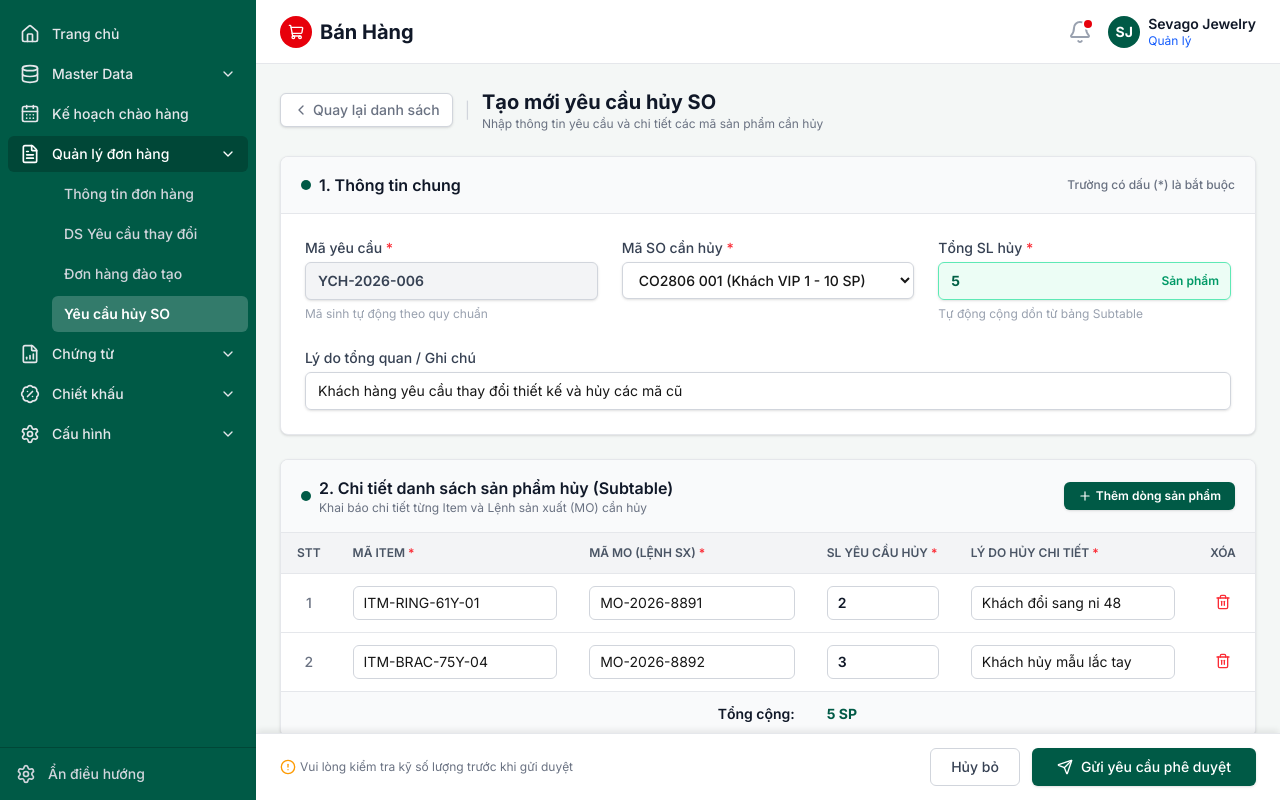
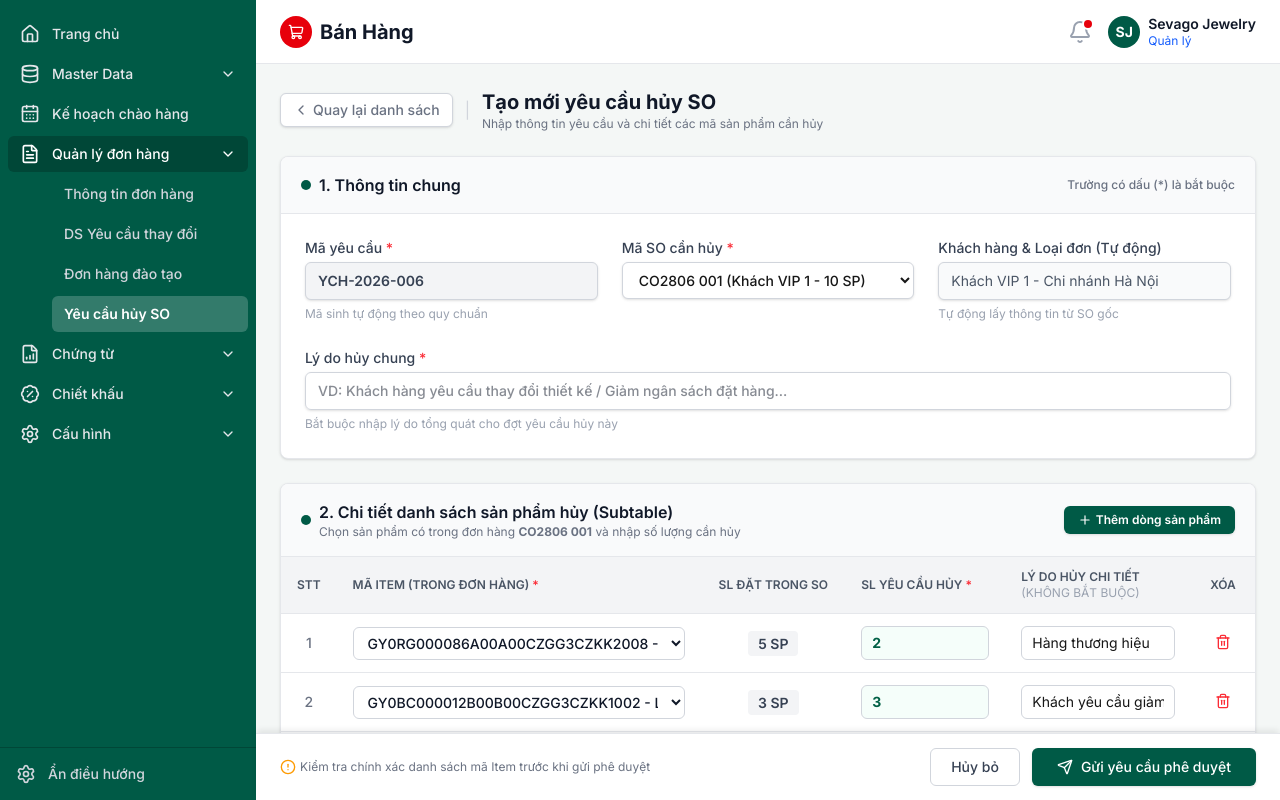
Before and after one commit to midumidu1213-collab/order-prototype, a Next.js app: page /cancel-requests/create in a window 1280 px wide. Built offline with nearby package versions, Linux system fonts and the light colour scheme.

Commit message:
Update-cancel-request-form-remove-fields-and-filter-items-by-so

```diff
--- a/src/app/cancel-requests/create/page.js
+++ b/src/app/cancel-requests/create/page.js
@@ -1,9 +1,53 @@
 "use client";
 
-import { useState } from "react";
+import { useState, useEffect } from "react";
 import Link from "next/link";
 import { useRouter } from "next/navigation";
-import { ChevronLeft, Plus, Trash2, Save, Send, AlertCircle, CheckCircle2 } from "lucide-react";
+import { ChevronLeft, Plus, Trash2, Send, AlertCircle, CheckCircle2, Package } from "lucide-react";
+
+// Mock Database các SO và danh sách Item chi tiết tương ứng
+const SO_DATABASE = {
+  "CO2806 001": {
+    customerName: "Khách VIP 1 - Chi nhánh Hà Nội",
+    orderType: "Đơn bán lẻ",
+    items: [
+      { itemCode: "GY0RG000086A00A00CZGG3CZKK2008", itemName: "Nhẫn Kim Cương Vàng 61Y (Ni 48)", orderedQty: 5 },
+      { itemCode: "GY0BC000012B00B00CZGG3CZKK1002", itemName: "Lắc Tay Nữ Ý 61Y (Size 16cm)", orderedQty: 3 },
+      { itemCode: "GY0NE000099A00A00CZGG3CZKK3001", itemName: "Dây Chuyền Trơn 61Y (Dài 45cm)", orderedQty: 2 },
+    ],
+  },
+  "CO2806 002": {
+    customerName: "Nguyễn Văn An - Đại lý Cầu Giấy",
+    orderType: "Gia công",
+    items: [
+      { itemCode: "GY0RG000055A00A00CZGG3CZKK1001", itemName: "Nhẫn Nam Đính Đá Topaz 61Y", orderedQty: 3 },
+      { itemCode: "GY0EA000033B00B00CZGG3CZKK2005", itemName: "Bông Tai Nụ Hoa 61Y", orderedQty: 2 },
+    ],
+  },
+  "CO2806 003": {
+    customerName: "Đại lý Vàng Bạc Đá Quý X - TP.HCM",
+    orderType: "Đơn sỉ",
+    items: [
+      { itemCode: "GY0RG000088A00A00CZGG3CZKK4000", itemName: "Bộ Nhẫn Cưới Bạch Kim 75Y", orderedQty: 10 },
+      { itemCode: "GY0BC000077B00B00CZGG3CZKK5000", itemName: "Vòng Tay Rồng Phượng 75Y", orderedQty: 10 },
+    ],
+  },
+  "CO2806 004": {
+    customerName: "Chị Hạnh - Khách VIP",
+    orderType: "Gia công",
+    items: [
+      { itemCode: "GY0PD000021A00A00CZGG3CZKK1100", itemName: "Mặt Dây Chuyền Sapphire Xanh", orderedQty: 2 },
+    ],
+  },
+  "CO2806 005": {
+    customerName: "Anh Tú - Showroom Quận 1",
+    orderType: "Đơn bán lẻ",
+    items: [
+      { itemCode: "GY0RG000091A00A00CZGG3CZKK9901", itemName: "Nhẫn Đính Hôn Solitaire 61Y", orderedQty: 8 },
+      { itemCode: "GY0BR000044A00A00CZGG3CZKK8802", itemName: "Lắc Tay Tennis Kim Cương 61Y", orderedQty: 7 },
+    ],
+  },
+};
 
 export default function CreateCancelRequest() {
   const router = useRouter();
@@ -12,43 +56,63 @@ export default function CreateCancelRequest() {
   const [formData, setFormData] = useState({
     requestCode: "YCH-2026-006",
     soCode: "CO2806 001",
-    requester: "Nguyễn Văn An",
-    requestDate: new Date().toISOString().split("T")[0],
-    approver: "Trần Thị Bích",
-    approveDate: "",
-    generalReason: "Khách hàng yêu cầu thay đổi thiết kế và hủy các mã cũ",
+    generalReason: "",
   });
+
+  const selectedSO = SO_DATABASE[formData.soCode] || { customerName: "-", items: [] };
 
   // Subtable State
   const [items, setItems] = useState([
     {
       id: 1,
-      itemCode: "ITM-RING-61Y-01",
-      moCode: "MO-2026-8891",
+      itemCode: "GY0RG000086A00A00CZGG3CZKK2008",
+      orderedQty: 5,
       qty: 2,
-      reason: "Khách đổi sang ni 48",
+      reason: "Hàng thương hiệu",
     },
     {
       id: 2,
-      itemCode: "ITM-BRAC-75Y-04",
-      moCode: "MO-2026-8892",
+      itemCode: "GY0BC000012B00B00CZGG3CZKK1002",
+      orderedQty: 3,
       qty: 3,
-      reason: "Khách hủy mẫu lắc tay",
+      reason: "Khách yêu cầu giảm SL",
     },
   ]);
 
   const [notification, setNotification] = useState(null);
 
+  // Khi người dùng đổi SO ở Header -> Tự động reset và load các item thuộc SO đó vào Subtable
+  const handleSOChange = (newSOCode) => {
+    setFormData((prev) => ({ ...prev, soCode: newSOCode }));
+    const soData = SO_DATABASE[newSOCode];
+    if (soData && soData.items.length > 0) {
+      setItems([
+        {
+          id: Date.now(),
+          itemCode: soData.items[0].itemCode,
+          orderedQty: soData.items[0].orderedQty,
+          qty: 1,
+          reason: "",
+        },
+      ]);
+    } else {
+      setItems([]);
+    }
+  };
+
   // Tính tổng SL hủy từ Subtable
   const totalCancelQty = items.reduce((sum, item) => sum + (Number(item.qty) || 0), 0);
 
   const handleAddItem = () => {
+    const availableItems = selectedSO.items;
+    const defaultItem = availableItems[0] || { itemCode: "", orderedQty: 1 };
+
     const newItem = {
       id: Date.now(),
-      itemCode: `ITM-ITEM-0${items.length + 1}`,
-      moCode: `MO-2026-889${items.length + 3}`,
+      itemCode: defaultItem.itemCode,
+      orderedQty: defaultItem.orderedQty,
       qty: 1,
-      reason: "Khách yêu cầu hủy",
+      reason: "",
     };
     setItems([...items, newItem]);
   };
@@ -62,13 +126,32 @@ export default function CreateCancelRequest() {
   };
 
   const handleItemChange = (id, field, value) => {
+    if (field === "itemCode") {
+      // Khi chọn mã item mới từ dropdown -> cập nhật cả orderedQty tương ứng
+      const matchedItem = selectedSO.items.find((it) => it.itemCode === value);
+      const orderedQty = matchedItem ? matchedItem.orderedQty : 1;
+      setItems(
+        items.map((item) =>
+          item.id === id ? { ...item, itemCode: value, orderedQty: orderedQty, qty: 1 } : item
+        )
+      );
+    } else {
       setItems(
         items.map((item) => (item.id === id ? { ...item, [field]: value } : item))
       );
+    }
   };
 
   const handleSubmit = (e) => {
     e.preventDefault();
+    if (!formData.generalReason.trim()) {
+      setNotification({
+        type: "error",
+        message: "Vui lòng nhập 'Lý do hủy chung' trước khi gửi phê duyệt!",
+      });
+      return;
+    }
+
     setNotification({
       type: "success",
       message: `Đã tạo thành công yêu cầu hủy "${formData.requestCode}" với tổng số lượng hủy là ${totalCancelQty} SP! Đang chuyển hướng...`,
@@ -101,10 +184,16 @@ export default function CreateCancelRequest() {
       {notification && (
         <div
           className={`p-4 rounded-md flex items-center space-x-3 ${
-            notification.type === "success" ? "bg-green-50 text-green-800 border border-green-200" : "bg-red-50 text-red-800"
+            notification.type === "success"
+              ? "bg-green-50 text-green-800 border border-green-200"
+              : "bg-red-50 text-red-800 border border-red-200"
           }`}
         >
+          {notification.type === "success" ? (
             <CheckCircle2 className="h-5 w-5 text-green-600 flex-shrink-0" />
+          ) : (
+            <AlertCircle className="h-5 w-5 text-red-600 flex-shrink-0" />
+          )}
           <p className="text-sm font-medium">{notification.message}</p>
         </div>
       )}
@@ -141,46 +230,45 @@ export default function CreateCancelRequest() {
             </label>
             <select
               value={formData.soCode}
-              onChange={(e) => setFormData({ ...formData, soCode: e.target.value })}
+              onChange={(e) => handleSOChange(e.target.value)}
               className="mt-1 block w-full border border-gray-300 bg-white rounded-md shadow-sm py-2 px-3 focus:ring-[#005a46] focus:border-[#005a46] sm:text-sm font-medium"
             >
               <option value="CO2806 001">CO2806 001 (Khách VIP 1 - 10 SP)</option>
-              <option value="CO2806 002">CO2806 002 (Nguyễn Văn A - 5 SP)</option>
+              <option value="CO2806 002">CO2806 002 (Nguyễn Văn An - 5 SP)</option>
               <option value="CO2806 003">CO2806 003 (Đại lý X - 20 SP)</option>
               <option value="CO2806 004">CO2806 004 (Chị Hạnh - 2 SP)</option>
               <option value="CO2806 005">CO2806 005 (Anh Tú - 15 SP)</option>
             </select>
           </div>
 
-          {/* Tổng SL hủy */}
+          {/* Khách hàng (Đề xuất tối ưu: Tự động hiển thị theo SO) */}
           <div>
             <label className="block text-sm font-medium text-gray-700">
-              Tổng SL hủy <span className="text-red-500">*</span>
+              Khách hàng & Loại đơn (Tự động)
             </label>
-            <div className="mt-1 relative rounded-md shadow-sm">
             <input
-                type="number"
+              type="text"
               readOnly
-                value={totalCancelQty}
-                className="block w-full bg-emerald-50 border border-emerald-300 text-emerald-800 font-bold rounded-md py-2 px-3 text-sm focus:outline-none"
+              value={selectedSO.customerName}
+              className="mt-1 block w-full bg-gray-50 border border-gray-300 rounded-md shadow-sm py-2 px-3 text-sm text-gray-600 focus:outline-none cursor-not-allowed"
             />
-              <div className="absolute inset-y-0 right-0 pr-3 flex items-center pointer-events-none">
-                <span className="text-xs text-emerald-600 font-semibold">Sản phẩm</span>
-              </div>
-            </div>
-            <span className="text-xs text-gray-400">Tự động cộng dồn từ bảng Subtable</span>
+            <span className="text-xs text-gray-400">Tự động lấy thông tin từ SO gốc</span>
           </div>
 
-          {/* Ghi chú / Lý do chung */}
+          {/* Lý do hủy chung (BẮT BUỘC theo yêu cầu) */}
           <div className="md:col-span-3">
-            <label className="block text-sm font-medium text-gray-700">Lý do tổng quan / Ghi chú</label>
+            <label className="block text-sm font-medium text-gray-700">
+              Lý do hủy chung <span className="text-red-500">*</span>
+            </label>
             <input
               type="text"
+              required
               value={formData.generalReason}
               onChange={(e) => setFormData({ ...formData, generalReason: e.target.value })}
-              placeholder="Nhập lý do tổng thể của đợt hủy này..."
-              className="mt-1 block w-full border border-gray-300 rounded-md shadow-sm py-2 px-3 focus:ring-[#005a46] focus:border-[#005a46] sm:text-sm"
+              placeholder="VD: Khách hàng yêu cầu thay đổi thiết kế / Giảm ngân sách đặt hàng..."
+              className="mt-1 block w-full border border-gray-300 rounded-md shadow-sm py-2 px-3 focus:ring-[#005a46] focus:border-[#005a46] sm:text-sm font-medium text-gray-900"
             />
+            <span className="text-xs text-gray-400">Bắt buộc nhập lý do tổng quát cho đợt yêu cầu hủy này</span>
           </div>
         </div>
       </div>
@@ -192,7 +280,9 @@ export default function CreateCancelRequest() {
             <div className="h-2.5 w-2.5 rounded-full bg-[#005a46]"></div>
             <div>
               <h2 className="text-base font-semibold text-gray-900">2. Chi tiết danh sách sản phẩm hủy (Subtable)</h2>
-              <p className="text-xs text-gray-500">Khai báo chi tiết từng Item và Lệnh sản xuất (MO) cần hủy</p>
+              <p className="text-xs text-gray-500">
+                Chọn sản phẩm có trong đơn hàng <b>{formData.soCode}</b> và nhập số lượng cần hủy
+              </p>
             </div>
           </div>
 
@@ -212,16 +302,16 @@ export default function CreateCancelRequest() {
               <tr>
                 <th className="px-4 py-3 text-left text-xs font-semibold text-gray-600 uppercase w-12">STT</th>
                 <th className="px-4 py-3 text-left text-xs font-semibold text-gray-600 uppercase">
-                  Mã Item <span className="text-red-500">*</span>
+                  Mã Item (Trong đơn hàng) <span className="text-red-500">*</span>
                 </th>
-                <th className="px-4 py-3 text-left text-xs font-semibold text-gray-600 uppercase">
-                  Mã MO (Lệnh SX) <span className="text-red-500">*</span>
+                <th className="px-4 py-3 text-center text-xs font-semibold text-gray-600 uppercase w-36">
+                  SL đặt trong SO
                 </th>
-                <th className="px-4 py-3 text-left text-xs font-semibold text-gray-600 uppercase w-36">
+                <th className="px-4 py-3 text-left text-xs font-semibold text-gray-600 uppercase w-40">
                   SL yêu cầu hủy <span className="text-red-500">*</span>
                 </th>
                 <th className="px-4 py-3 text-left text-xs font-semibold text-gray-600 uppercase">
-                  Lý do hủy chi tiết <span className="text-red-500">*</span>
+                  Lý do hủy chi tiết <span className="text-xs text-gray-400 font-normal">(Không bắt buộc)</span>
                 </th>
                 <th className="px-4 py-3 text-center text-xs font-semibold text-gray-600 uppercase w-16">Xóa</th>
               </tr>
@@ -230,42 +320,53 @@ export default function CreateCancelRequest() {
               {items.map((item, index) => (
                 <tr key={item.id} className="hover:bg-gray-50 transition">
                   <td className="px-4 py-3 text-sm text-gray-500 font-medium text-center">{index + 1}</td>
+
+                  {/* Mã Item: Dropdown hiển thị các Item có trong SO */}
                   <td className="px-4 py-3">
-                    <input
-                      type="text"
+                    <select
                       value={item.itemCode}
                       onChange={(e) => handleItemChange(item.id, "itemCode", e.target.value)}
-                      placeholder="VD: ITM-RING-01"
-                      className="w-full border border-gray-300 rounded-md py-1.5 px-2.5 text-sm focus:ring-[#005a46] focus:border-[#005a46]"
-                    />
+                      className="w-full border border-gray-300 rounded-md py-1.5 px-2.5 text-sm font-medium text-gray-900 focus:ring-[#005a46] focus:border-[#005a46] bg-white"
+                    >
+                      {selectedSO.items.map((soItem) => (
+                        <option key={soItem.itemCode} value={soItem.itemCode}>
+                          {soItem.itemCode} - {soItem.itemName}
+                        </option>
+                      ))}
+                    </select>
                   </td>
-                  <td className="px-4 py-3">
-                    <input
-                      type="text"
-                      value={item.moCode}
-                      onChange={(e) => handleItemChange(item.id, "moCode", e.target.value)}
-                      placeholder="VD: MO-2026-001"
-                      className="w-full border border-gray-300 rounded-md py-1.5 px-2.5 text-sm focus:ring-[#005a46] focus:border-[#005a46]"
-                    />
+
+                  {/* SL đặt trong SO (Đề xuất tối ưu: Read-only để tiện so sánh) */}
+                  <td className="px-4 py-3 text-center">
+                    <span className="px-2.5 py-1 bg-gray-100 text-gray-700 rounded text-sm font-semibold">
+                      {item.orderedQty || selectedSO.items.find((it) => it.itemCode === item.itemCode)?.orderedQty || "-"} SP
+                    </span>
                   </td>
+
+                  {/* SL yêu cầu hủy */}
                   <td className="px-4 py-3">
                     <input
                       type="number"
                       min="1"
+                      max={item.orderedQty || 999}
                       value={item.qty}
                       onChange={(e) => handleItemChange(item.id, "qty", parseInt(e.target.value) || 0)}
-                      className="w-full border border-gray-300 rounded-md py-1.5 px-2.5 text-sm font-semibold text-gray-900 focus:ring-[#005a46] focus:border-[#005a46]"
+                      className="w-full border border-gray-300 rounded-md py-1.5 px-2.5 text-sm font-bold text-emerald-800 focus:ring-[#005a46] focus:border-[#005a46] bg-emerald-50/50"
                     />
                   </td>
+
+                  {/* Lý do hủy chi tiết (Không bắt buộc) */}
                   <td className="px-4 py-3">
                     <input
                       type="text"
                       value={item.reason}
                       onChange={(e) => handleItemChange(item.id, "reason", e.target.value)}
-                      placeholder="Nhập lý do cụ thể..."
+                      placeholder="VD: Khách đổi ni tay, lỗi kỹ thuật..."
                       className="w-full border border-gray-300 rounded-md py-1.5 px-2.5 text-sm focus:ring-[#005a46] focus:border-[#005a46]"
                     />
                   </td>
+
+                  {/* Xóa dòng */}
                   <td className="px-4 py-3 text-center">
                     <button
                       type="button"
@@ -279,10 +380,10 @@ export default function CreateCancelRequest() {
                 </tr>
               ))}
             </tbody>
-            <tfoot className="bg-gray-50 font-semibold text-gray-900">
+            <tfoot className="bg-gray-50 font-semibold text-gray-900 border-t border-gray-200">
               <tr>
                 <td colSpan={3} className="px-4 py-3 text-right text-sm">
-                  Tổng cộng:
+                  Tổng SL yêu cầu hủy:
                 </td>
                 <td className="px-4 py-3 text-sm text-[#005a46] font-bold">
                   {totalCancelQty} SP
@@ -298,7 +399,7 @@ export default function CreateCancelRequest() {
       <div className="fixed bottom-0 right-0 left-64 bg-white border-t border-gray-200 px-6 py-3.5 flex justify-between items-center shadow-[0_-4px_6px_-1px_rgba(0,0,0,0.08)] z-10">
         <div className="flex items-center text-xs text-gray-500 space-x-1">
           <AlertCircle className="h-4 w-4 text-amber-500" />
-          <span>Vui lòng kiểm tra kỹ số lượng trước khi gửi duyệt</span>
+          <span>Kiểm tra chính xác danh sách mã Item trước khi gửi phê duyệt</span>
         </div>
 
         <div className="flex space-x-3">
--- a/src/app/cancel-requests/page.js
+++ b/src/app/cancel-requests/page.js
@@ -386,8 +386,7 @@ export default function CancelRequestList() {
                                   <thead className="bg-gray-100">
                                     <tr>
                                       <th className="px-3 py-2 text-left font-semibold text-gray-600 uppercase w-12">STT</th>
-                                      <th className="px-4 py-2 text-left font-semibold text-gray-600 uppercase">Mã Item</th>
-                                      <th className="px-4 py-2 text-left font-semibold text-gray-600 uppercase">Mã MO (Lệnh SX)</th>
+                                      <th className="px-4 py-2 text-left font-semibold text-gray-600 uppercase">Mã Item (Trong SO)</th>
                                       <th className="px-4 py-2 text-center font-semibold text-gray-600 uppercase w-28">SL hủy</th>
                                       <th className="px-4 py-2 text-left font-semibold text-gray-600 uppercase">Lý do hủy chi tiết</th>
                                     </tr>
@@ -397,13 +396,12 @@ export default function CancelRequestList() {
                                       <tr key={sub.id} className="hover:bg-gray-50">
                                         <td className="px-3 py-2.5 text-gray-500 text-center font-medium">{sIdx + 1}</td>
                                         <td className="px-4 py-2.5 font-semibold text-gray-900">{sub.itemCode}</td>
-                                        <td className="px-4 py-2.5 text-gray-600">{sub.moCode}</td>
                                         <td className="px-4 py-2.5 text-center font-bold text-red-600">
                                           <span className="px-2 py-0.5 bg-red-50 rounded border border-red-200">
-                                            {sub.qty}
+                                            {sub.qty} SP
                                           </span>
                                         </td>
-                                        <td className="px-4 py-2.5 text-gray-700">{sub.reason}</td>
+                                        <td className="px-4 py-2.5 text-gray-700">{sub.reason || "-"}</td>
                                       </tr>
                                     ))}
                                   </tbody>
```
Also changed, not shown: 1 other file (tests, documents, lock files or other folders). Lines whose indentation alone changed are shown as unchanged.
